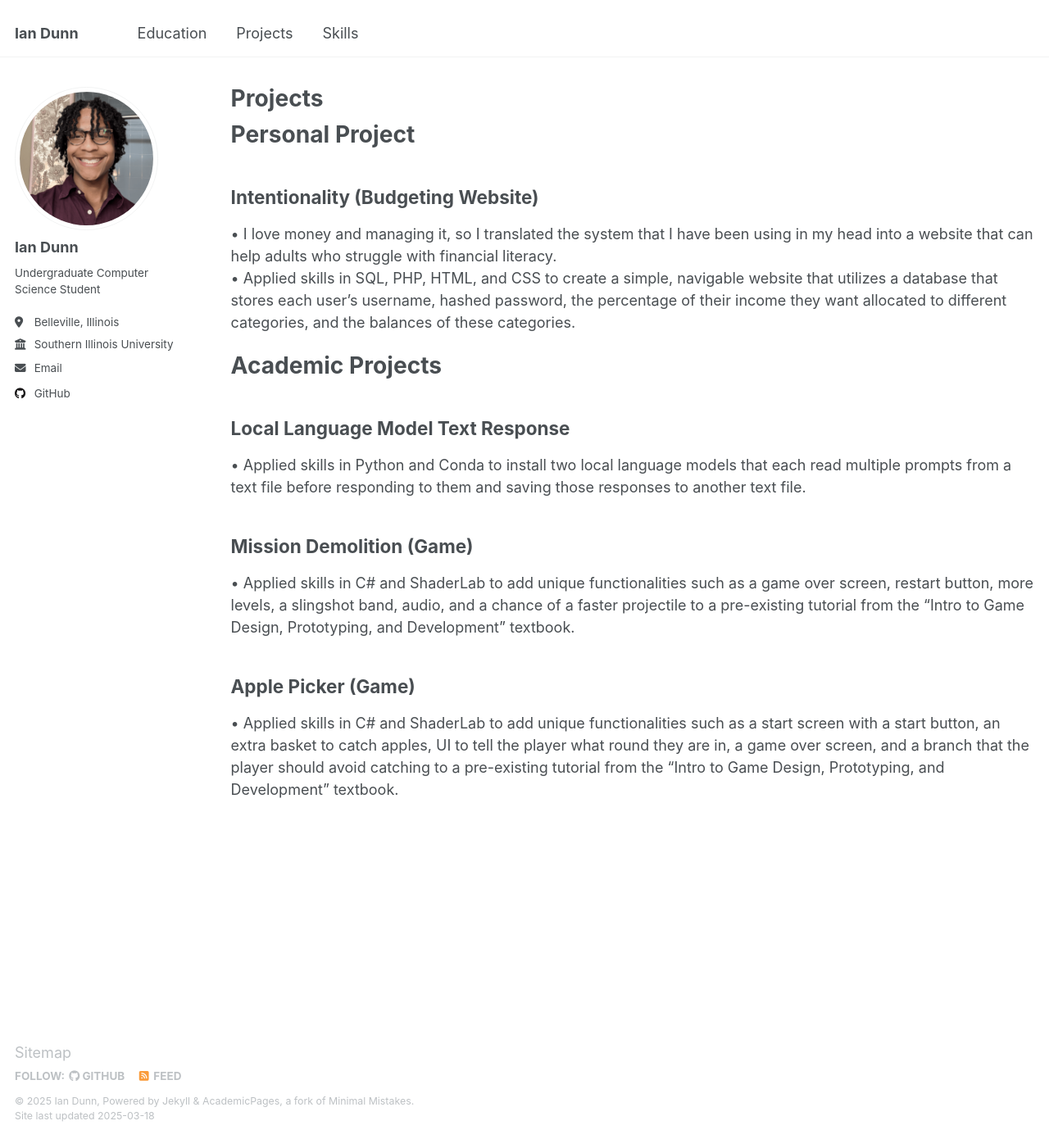
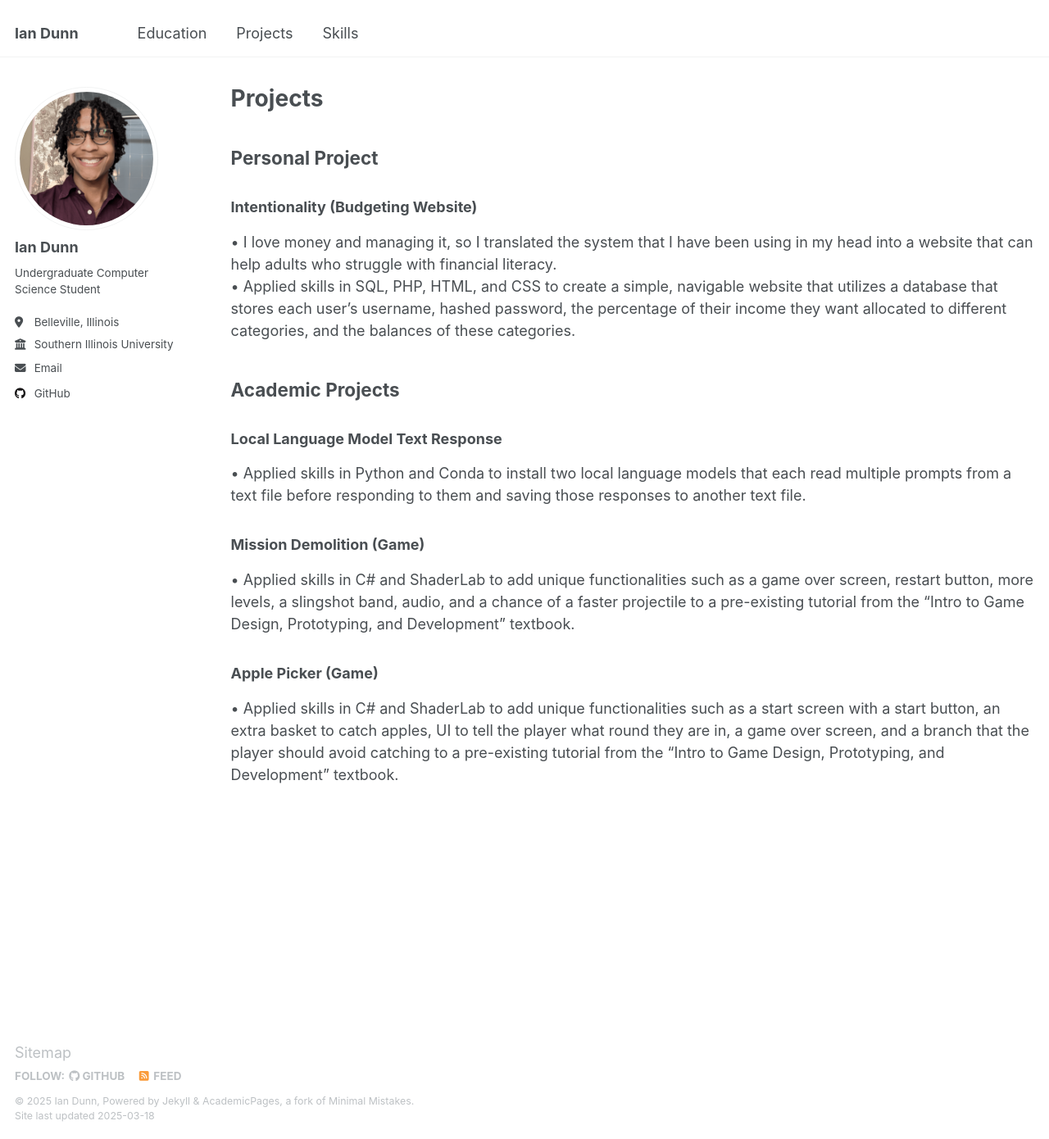
Before and after one commit to 1ntentions/1ntentions.github.io, a Jekyll site: the page built from _pages/projects.md, in a window 1280 px wide and 1390 px high. Shown: the whole window at 82% size. Built offline with Jekyll 4.4.1, drawn with Linux system fonts in a browser that asks for light colours.

```diff
--- a/_pages/projects.md
+++ b/_pages/projects.md
@@ -7,15 +7,16 @@ author_profile: true
 
 {% include base_path %}
 
-# Personal Project
-## Intentionality (Budgeting Website)
+
+## Personal Project
+### Intentionality (Budgeting Website)
 •	I love money and managing it, so I translated the system that I have been using in my head into a website that can help adults who struggle with financial literacy.
 •	Applied skills in SQL, PHP, HTML, and CSS to create a simple, navigable website that utilizes a database that stores each user’s username, hashed password, the percentage of their income they want allocated to different categories, and the balances of these categories.
 
-# Academic Projects
-## Local Language Model Text Response
+## Academic Projects
+### Local Language Model Text Response
 •	Applied skills in Python and Conda to install two local language models that each read multiple prompts from a text file before responding to them and saving those responses to another text file.
-## Mission Demolition (Game)
+### Mission Demolition (Game)
 •	Applied skills in C# and ShaderLab to add unique functionalities such as a game over screen, restart button, more levels, a slingshot band, audio, and a chance of a faster projectile to a pre-existing tutorial from the “Intro to Game Design, Prototyping, and Development” textbook.
-## Apple Picker (Game)
+### Apple Picker (Game)
 •	Applied skills in C# and ShaderLab to add unique functionalities such as a start screen with a start button, an extra basket to catch apples, UI to tell the player what round they are in, a game over screen, and a branch that the player should avoid catching to a pre-existing tutorial from the “Intro to Game Design, Prototyping, and Development” textbook.
```
